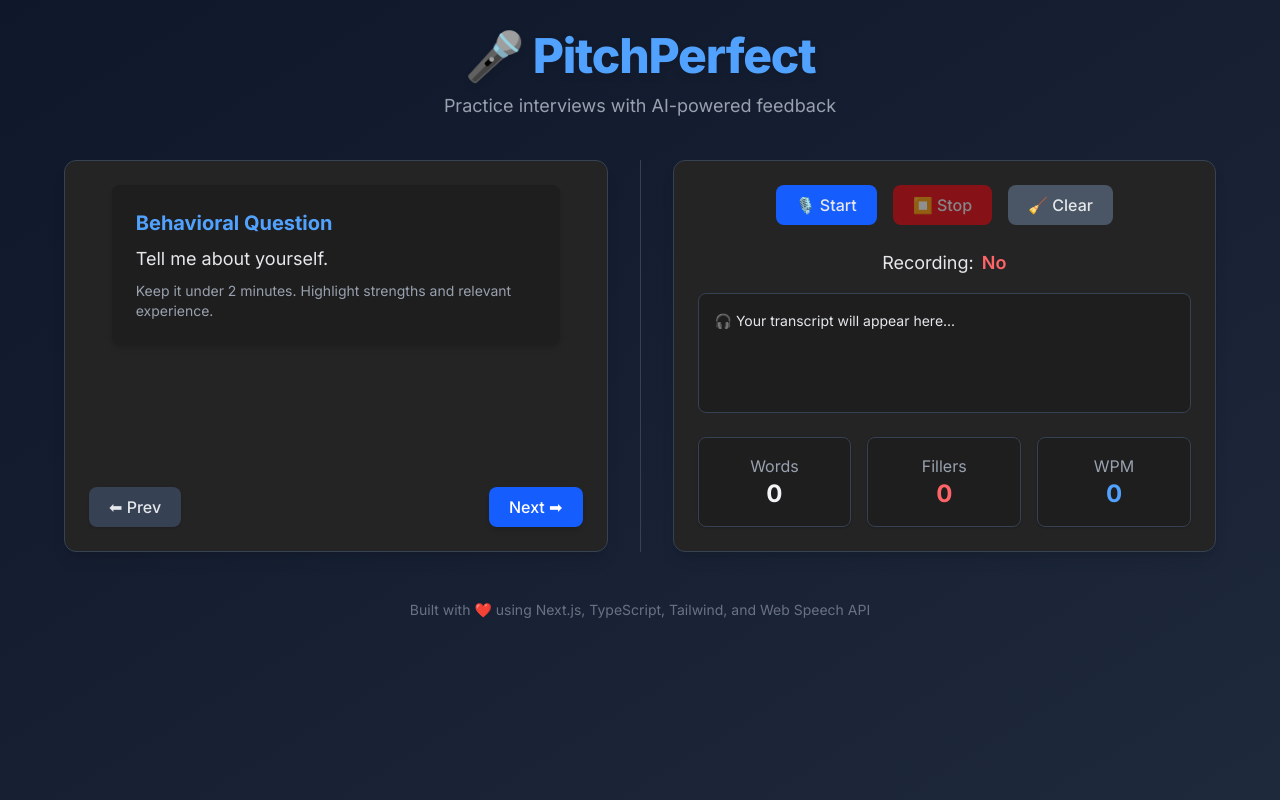
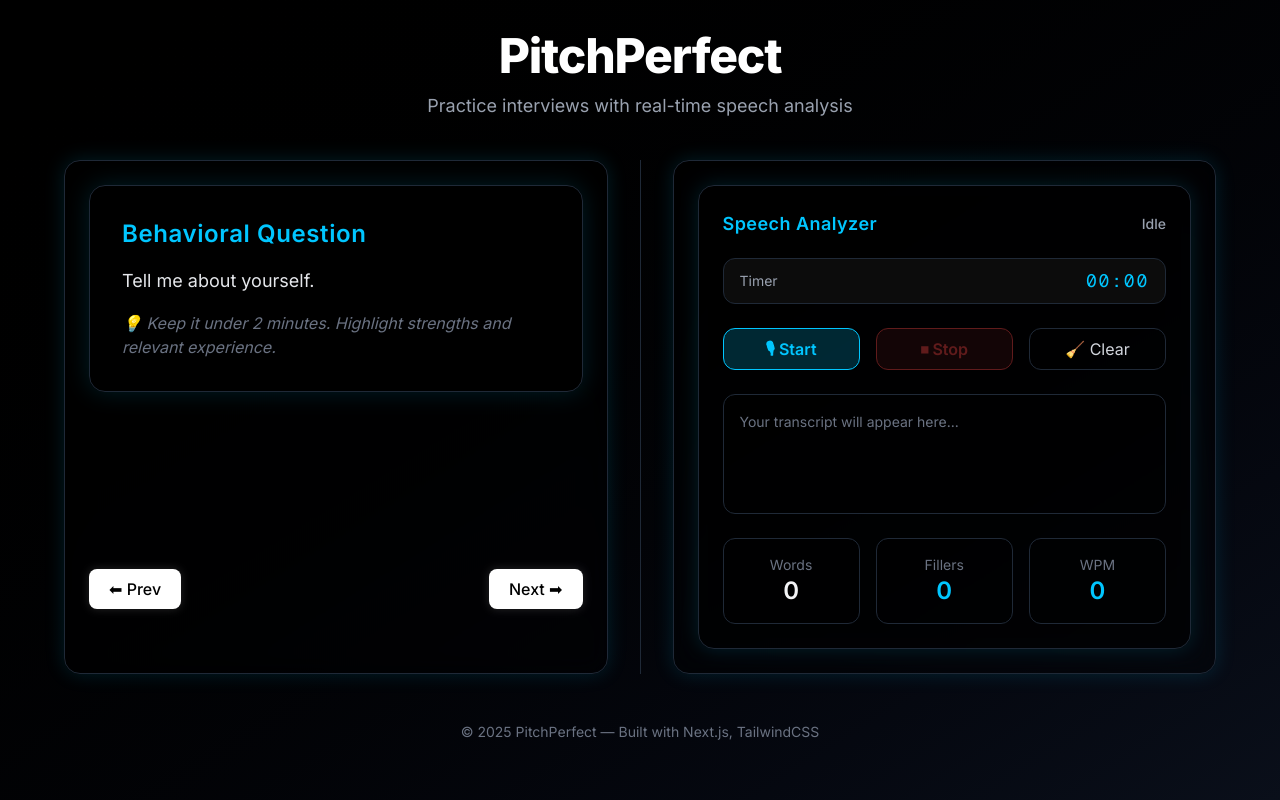
Before and after one commit to VenkataChandresh/pitchperfect, a Next.js app: page / in a window 1280 px wide. Built offline with nearby package versions, Linux system fonts and the light colour scheme.

Commit message:
Polished UI and added comments for page.tsx

```diff
--- a/app/page.tsx
+++ b/app/page.tsx
@@ -21,33 +21,38 @@
 
   return (
     <main
-      className={`min-h-screen bg-gradient-to-br from-[#0f172a] to-[#1e293b] text-gray-200 flex flex-col p-8 ${inter.className}`}
+      className={`min-h-screen bg-gradient-to-br from-[#000000] to-[#0a0f1a] text-gray-200 flex flex-col p-8 ${inter.className}`}
     >
+      {/* Header */}
       <header className="mb-10 text-center">
-        <h1 className="text-5xl font-extrabold tracking-tight text-blue-400 drop-shadow-md">
-          🎤 PitchPerfect
+        <h1 className="text-5xl font-extrabold tracking-tight text-white">
+          PitchPerfect
         </h1>
         <p className="mt-3 text-gray-400 text-lg">
-          Practice interviews with AI-powered feedback
+          Practice interviews with real-time speech analysis
         </p>
       </header>
 
-      <section className="flex flex-col lg:flex-row w-full max-w-6xl mx-auto gap-8">
-        <div className="flex-1 flex flex-col justify-center">
-          <div className="bg-[#242424] shadow-lg rounded-xl p-6 border border-gray-700 flex flex-col h-full">
+      {/* Main Section */}
+      <section className="flex flex-col lg:flex-row w-full max-w-6xl mx-auto gap-8 items-stretch">
+        {/* Flashcard Panel */}
+        <div className="flex-1 flex flex-col justify-between">
+          <div className="flex flex-col h-full bg-black/40 backdrop-blur-md rounded-2xl border border-[#1f2937] p-6 shadow-[0_0_20px_rgba(0,198,255,0.15)]">
             <div className="flex-1">
               <FlashCard question={questions[currentIndex]} />
             </div>
-            <div className="flex justify-between mt-6">
+
+            {/* Buttons */}
+            <div className="mt-6 mb-10 flex justify-between">
               <button
                 onClick={prevQuestion}
-                className="px-5 py-2 rounded-lg bg-gray-700 hover:bg-gray-600 text-gray-200 font-medium shadow-sm"
+                className="px-5 py-2 rounded-lg bg-white hover:bg-gray-200 text-black font-medium transition-all shadow-[0_0_10px_rgba(255,255,255,0.15)]"
               >
                 ⬅ Prev
               </button>
               <button
                 onClick={nextQuestion}
-                className="px-5 py-2 rounded-lg bg-blue-600 hover:bg-blue-700 text-white font-medium shadow-md"
+                className="px-5 py-2 rounded-lg bg-white hover:bg-gray-200 text-black font-medium transition-all shadow-[0_0_10px_rgba(255,255,255,0.15)]"
               >
                 Next ➡
               </button>
@@ -55,17 +60,20 @@
           </div>
         </div>
 
-        <div className="hidden lg:block w-px bg-gray-700"></div>
+        {/* Divider */}
+        <div className="hidden lg:block w-px bg-[#1f2937]"></div>
 
+        {/* Voice Recorder Panel */}
         <div className="flex-1 flex flex-col justify-center">
-          <div className="bg-[#242424] shadow-lg rounded-xl p-6 border border-gray-700 h-full">
+          <div className="bg-black/40 backdrop-blur-md rounded-2xl border border-[#1f2937] p-6 shadow-[0_0_20px_rgba(0,198,255,0.15)] h-full">
             <VoiceRecorder key={currentIndex} />
           </div>
         </div>
       </section>
 
+      {/* Footer */}
       <footer className="mt-12 text-gray-500 text-sm text-center">
-        Built with ❤️ using Next.js, TypeScript, Tailwind, and Web Speech API
+        © 2025 PitchPerfect — Built with Next.js, TailwindCSS
       </footer>
     </main>
   );
--- a/components/FlashCard.tsx
+++ b/components/FlashCard.tsx
@@ -6,12 +6,14 @@
 
 export default function Flashcard({ question }: FlashcardProps) {
   return (
-    <div className="max-w-md mx-auto bg-[#1e1e1e] shadow-md rounded-lg p-6">
-      <h2 className="text-xl font-bold mb-2 text-blue-400">
+    <div className="w-full max-w-2xl mx-auto bg-black/40 backdrop-blur-md border border-[#1f2937] rounded-2xl p-8 shadow-[0_0_25px_rgba(0,198,255,0.15)] transition-all duration-300 hover:shadow-[0_0_35px_rgba(0,198,255,0.25)]">
+      <h2 className="text-[#00c6ff] font-semibold text-2xl tracking-wide mb-4">
         {question.category} Question
       </h2>
-      <p className="text-lg text-gray-200">{question.question}</p>
-      <p className="text-sm text-gray-400 mt-2">{question.tips}</p>
+      <p className="text-lg text-gray-200 leading-relaxed">
+        {question.question}
+      </p>
+      <p className="text-base text-gray-500 mt-4 italic">💡 {question.tips}</p>
     </div>
   );
 }
--- a/components/VoiceRecorder.tsx
+++ b/components/VoiceRecorder.tsx
@@ -10,9 +10,6 @@
   const recognitionRef = useRef<SpeechRecognition | null>(null);
   const timerRef = useRef<NodeJS.Timeout | null>(null);
 
-  {
-    /* all these are tester words */
-  }
   const fillerWords = [
     "um",
     "uh",
@@ -89,50 +86,66 @@
 
   const analysis = analyzeSpeech(transcriptedSpeech, elapsedSec);
 
+  const formatTime = (seconds: number) => {
+    const mins = Math.floor(seconds / 60)
+      .toString()
+      .padStart(2, "0");
+    const secs = (seconds % 60).toString().padStart(2, "0");
+    return `${mins}:${secs}`;
+  };
+
   return (
-    <div>
+    <div className="relative bg-black/40 backdrop-blur-md border border-[#1f2937] rounded-2xl shadow-[0_0_20px_rgba(0,198,255,0.15)] p-6">
+      {/* Title */}
+      <div className="flex justify-between items-center mb-5">
+        <h2 className="text-[#00c6ff] font-semibold text-lg tracking-wide">
+          Speech Analyzer
+        </h2>
+        <span
+          className={`text-sm font-medium ${
+            isRecording ? "text-[#22c55e]" : "text-gray-400"
+          }`}
+        >
+          {isRecording ? "● Recording" : "Idle"}
+        </span>
+      </div>
+
+      {/* Timer */}
+      <div className="flex items-center justify-between bg-[#0f0f0f]/80 rounded-xl px-4 py-2 mb-6 border border-[#1f2937]">
+        <span className="text-gray-400 text-sm">Timer</span>
+        <span className="text-[#00c6ff] font-mono text-lg tracking-widest">
+          {formatTime(elapsedSec)}
+        </span>
+      </div>
+
+      {/* Controls */}
       <div className="flex gap-4 mb-6 justify-center">
         <button
           onClick={startRecording}
           disabled={isRecording}
-          className="px-5 py-2 rounded-lg bg-blue-600 hover:bg-blue-700 disabled:opacity-50 transition font-medium"
+          className="flex-1 px-5 py-2 rounded-xl bg-[#00c6ff]/20 text-[#00c6ff] font-semibold border border-[#00c6ff] hover:bg-[#00c6ff]/30 hover:shadow-[0_0_15px_rgba(0,198,255,0.4)] disabled:opacity-40 transition-all"
         >
-          🎙️ Start
+          🎙 Start
         </button>
         <button
           onClick={stopRecording}
           disabled={!isRecording}
-          className="px-5 py-2 rounded-lg bg-red-600 hover:bg-red-700 disabled:opacity-50 transition font-medium"
+          className="flex-1 px-5 py-2 rounded-xl bg-[#ef4444]/20 text-[#ef4444] font-semibold border border-[#ef4444] hover:bg-[#ef4444]/30 hover:shadow-[0_0_15px_rgba(239,68,68,0.5)] disabled:opacity-40 transition-all"
         >
-          ⏹️ Stop
+          ⏹ Stop
         </button>
         <button
           onClick={clearTranscript}
-          className="px-5 py-2 rounded-lg bg-gray-600 hover:bg-gray-700 text-gray-200 transition font-medium"
+          className="flex-1 px-5 py-2 rounded-xl bg-transparent text-gray-300 border border-[#1f2937] hover:bg-[#1f2937]/40 hover:shadow-[0_0_10px_rgba(255,255,255,0.1)] transition-all"
         >
           🧹 Clear
         </button>
       </div>
 
-      <p className="text-center text-lg mb-4 flex items-center justify-center gap-2">
-        Recording:{" "}
-        <span
-          className={
-            isRecording
-              ? "text-green-400 font-semibold"
-              : "text-red-400 font-semibold"
-          }
-        >
-          {isRecording ? "Yes" : "No"}
-        </span>
-        {isRecording && (
-          <span className="w-3 h-3 bg-red-500 rounded-full animate-pulse"></span>
-        )}
-      </p>
-
-      <div className="mt-4 p-4 bg-[#1e1e1e] rounded-lg min-h-[120px] text-sm leading-relaxed overflow-y-auto border border-gray-700">
-        {transcriptedSpeech
-          ? transcriptedSpeech
+      {/* Transcript */}
+      <div className="mt-2 p-4 bg-black/30 rounded-xl min-h-[120px] text-sm leading-relaxed overflow-y-auto border border-[#1f2937]">
+        {transcriptedSpeech ? (
+          transcriptedSpeech
             .trim()
             .split(/\s+/)
             .map((word, index) => (
@@ -140,30 +153,39 @@
                 key={index}
                 className={
                   fillerWords.includes(word.toLowerCase())
-                      ? "text-red-400 font-semibold"
-                      : ""
+                    ? "text-[#00c6ff] font-semibold"
+                    : "text-gray-200"
                 }
               >
                 {word}{" "}
               </span>
             ))
-          : "🎧 Your transcript will appear here..."}
+        ) : (
+          <span className="text-gray-500">
+            Your transcript will appear here...
+          </span>
+        )}
       </div>
 
+      {/* Stats */}
       <div className="mt-6 grid grid-cols-3 gap-4">
-        <div className="bg-[#1e1e1e] p-4 rounded-lg shadow text-center border border-gray-700">
-          <p className="text-gray-400">Words</p>
-          <p className="text-2xl font-bold text-gray-100">
+        <div className="bg-black/30 p-4 rounded-xl text-center border border-[#1f2937]">
+          <p className="text-gray-500 text-sm">Words</p>
+          <p className="text-2xl font-semibold text-gray-100">
             {analysis.wordCount}
           </p>
         </div>
-        <div className="bg-[#1e1e1e] p-4 rounded-lg shadow text-center border border-gray-700">
-          <p className="text-gray-400">Fillers</p>
-          <p className="text-2xl font-bold text-red-400">{analysis.fillers}</p>
+        <div className="bg-black/30 p-4 rounded-xl text-center border border-[#1f2937]">
+          <p className="text-gray-500 text-sm">Fillers</p>
+          <p className="text-2xl font-semibold text-[#00c6ff]">
+            {analysis.fillers}
+          </p>
         </div>
-        <div className="bg-[#1e1e1e] p-4 rounded-lg shadow text-center border border-gray-700">
-          <p className="text-gray-400">WPM</p>
-          <p className="text-2xl font-bold text-blue-400">{analysis.wpm}</p>
+        <div className="bg-black/30 p-4 rounded-xl text-center border border-[#1f2937]">
+          <p className="text-gray-500 text-sm">WPM</p>
+          <p className="text-2xl font-semibold text-[#00c6ff]">
+            {analysis.wpm}
+          </p>
         </div>
       </div>
     </div>
```
Lines whose indentation alone changed are shown as unchanged.
